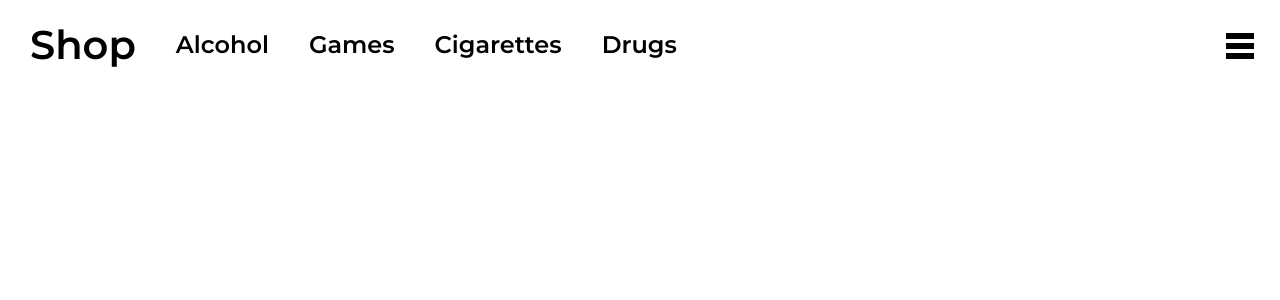
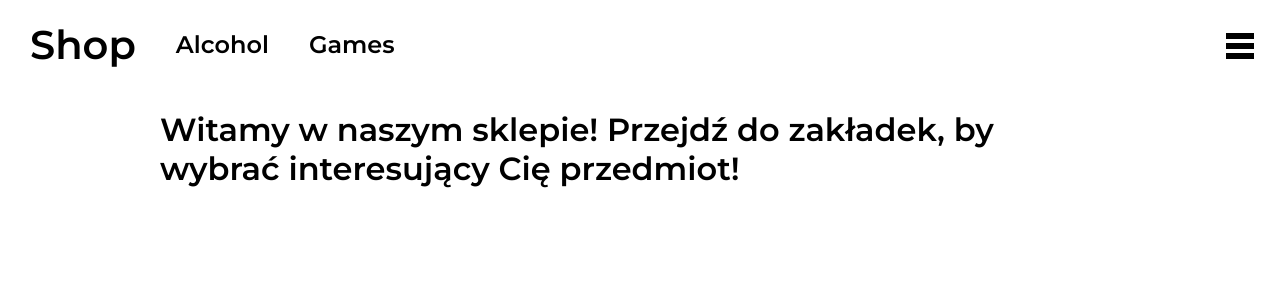
Before and after one commit to Trochonovitz/react-shop, a React (Create React App) app: page / in a window 1280 px wide. Shown: the top 300 px of the page. Built offline with nearby package versions, Linux system fonts and the light colour scheme; the HTML template or start-up script is replaced by a standard one.

Commit message:
fix desktop view

```diff
--- a/package.json
+++ b/package.json
@@ -1,6 +1,5 @@
 {
   "name": "shop",
-  "homepage": "https://trochonovitz.github.io/react-shop-test/",
   "version": "0.1.0",
   "private": true,
   "dependencies": {
--- a/src/App.js
+++ b/src/App.js
@@ -14,9 +14,9 @@ const App = () => (
     <Router>
       <Switch>
         <Route exact path="/" component={HomePage} />
-        <Route exact path="/basket" component={BasketPage} />
-        <Route exact path="/alcohol" component={AlcoholsCategoryPage} />
-        <Route exact path="/games" component={GamesPage} />
+        <Route path="/basket" component={BasketPage} />
+        <Route path="/alcohol" component={AlcoholsCategoryPage} />
+        <Route path="/games" component={GamesPage} />
       </Switch>
     </Router>
   </Provider>
--- a/src/components/molecules/Hamburger/Hamburger.js
+++ b/src/components/molecules/Hamburger/Hamburger.js
@@ -43,8 +43,6 @@ const FlexWrapper = styled.div`
   display: flex;
   align-items: center;
 
-  transform: ${(props) =>
-    props.isVisible ? 'translateX(0px)' : 'translateX(0px)'};
   transition: transform 0.3s 0.1s ease-in-out;
 `;
 
--- a/src/components/molecules/ListMenu/ListMenu.js
+++ b/src/components/molecules/ListMenu/ListMenu.js
@@ -7,6 +7,7 @@ import { connect } from 'react-redux';
 const StyledWrapper = styled.div`
   display: flex;
   flex-direction: column;
+  background-color: black;
 
   height: 100%;
   width: 250px;
@@ -16,7 +17,7 @@ const StyledWrapper = styled.div`
   top: 0;
 
   transform: ${(props) =>
-    props.isVisible ? 'translateX(-50px)' : 'translateX(250px)'};
+    props.isVisible ? 'translateX(-30%)' : 'translateX(100%)'};
   transition: transform 0.3s 0.1s ease-in-out;
 `;
 
@@ -30,7 +31,7 @@ const StyledElement = styled.li`
   padding: 10px 0;
   font-weight: 600;
   text-decoration: none;
-  color: black;
+  color: white;
 `;
 
 const ListMenu = ({ isVisible, state }) => (
--- a/src/components/organisms/Navigation/Navigation.js
+++ b/src/components/organisms/Navigation/Navigation.js
@@ -41,12 +41,6 @@ const Navigation = () => (
       <StyledHeader as={Link} to="/games">
         Games
       </StyledHeader>
-      <StyledHeader as={Link} to="/alcohol">
-        Cigarettes
-      </StyledHeader>
-      <StyledHeader as={Link} to="/alcohol">
-        Drugs
-      </StyledHeader>
     </InnerWrapper>
     <Hamburger />
   </StyledWrapper>
--- a/src/pages/HomePage/HomePage.js
+++ b/src/pages/HomePage/HomePage.js
@@ -25,7 +25,16 @@ const HomePage = ({ state }) => {
 
   return (
     <MainTemplate>
-      <StyledWrapper>{mostPopularItems}</StyledWrapper>
+      <StyledWrapper>
+        {mostPopularItems.lenght === 0 ? (
+          mostPopularItems
+        ) : (
+          <h1>
+            Witamy w naszym sklepie! Przejdź do zakładek, by wybrać interesujący
+            Cię przedmiot!
+          </h1>
+        )}
+      </StyledWrapper>
     </MainTemplate>
   );
 };
--- a/src/templates/MainTemplate.js
+++ b/src/templates/MainTemplate.js
@@ -9,7 +9,6 @@ const StyledWrapper = styled.div`
   display: flex;
   flex-direction: column;
   align-items: center;
-  width: 100%;
 `;
 
 const MainTemplate = ({ children }) => (
```
Also changed, not shown: 1 other file (tests, documents, lock files or other folders).
